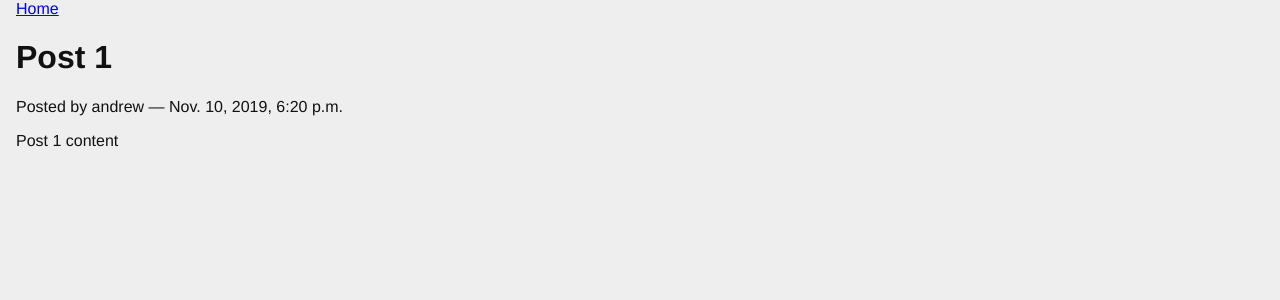
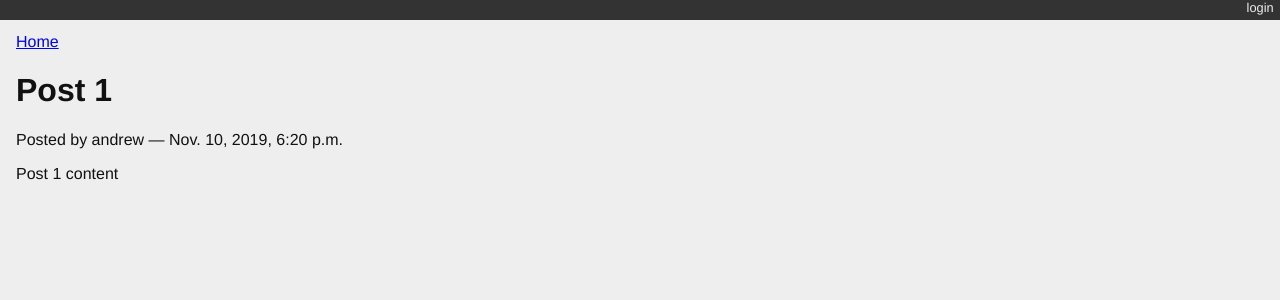
Before and after one commit to miotke/python230_django_project, a Django app: page /posts/5/ in a window 1280 px wide. Shown: the top 300 px of the page. Run offline with Django 3.2, Linux system fonts and the light colour scheme; data comes from the database, SQL or seed files in the repository.

Commit message:
Added nav bar to base.html

```diff
--- a/mysite/templates/base.html
+++ b/mysite/templates/base.html
@@ -6,6 +6,16 @@
     <link rel="stylesheet" type="text/css" href="{% static 'django_blog.css' %}">
   </head>
   <body>
+      <div id="header">
+          <ul id="control-bar">
+          {% if user.is_authenticated %}
+           {% if user.is_staff %}<li><a href="{% url 'admin:index' %}">admin</a></li>{% endif %}
+            <li><a href="{% url 'logout' %}">logout</a></li>
+           {% else %}
+            <li><a href="{% url 'login' %}">login</a></li>
+          {% endif %}
+          </ul>
+      </div>
     <div id="container">
       <div id="content">
       {% block content %}
```
